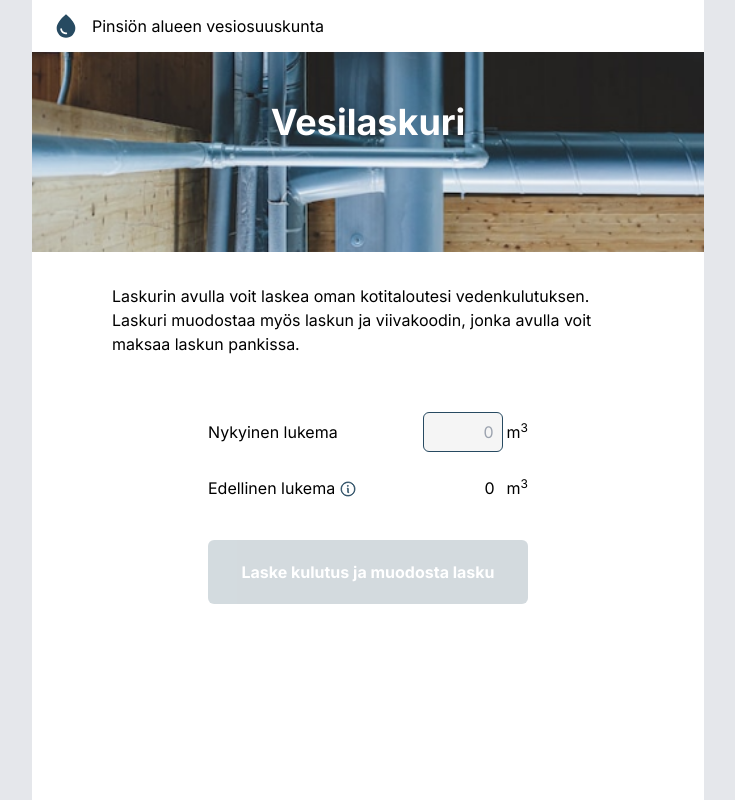
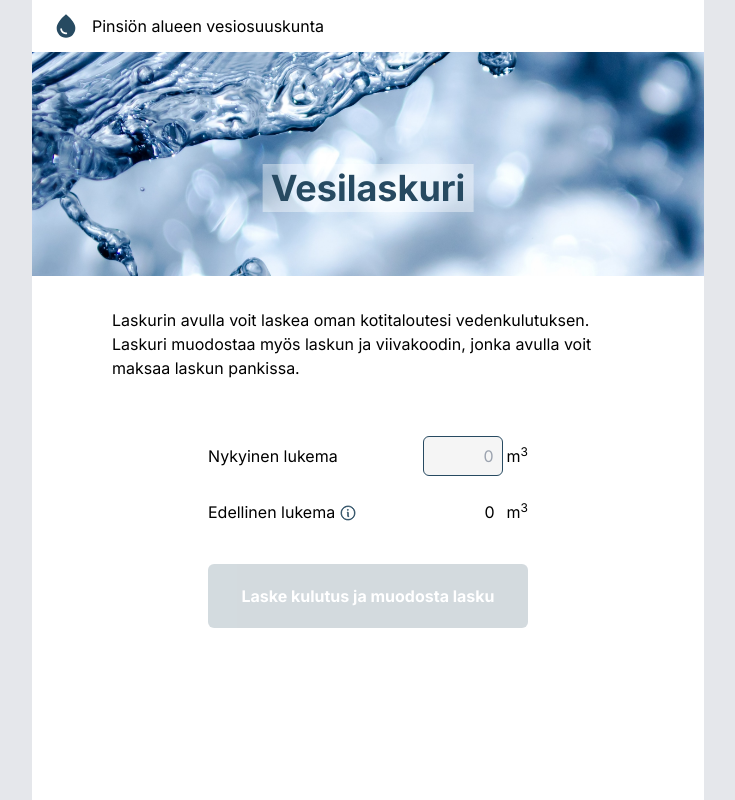
Before and after one commit to samuliasmala/vesilaskuri, a Next.js app: page / in a window 1280 px wide. Shown: the whole page, without its empty margins (272-1007 px from the left). Built offline with nearby package versions, Linux system fonts and the light colour scheme.

Commit message:
Update header picture

```diff
--- a/src/app/Header.tsx
+++ b/src/app/Header.tsx
@@ -1,6 +1,6 @@
 import { FC } from 'react';
 import Image from 'next/image';
-import pipesImg from '~/images/pipes.png';
+import waterImg from '~/images/water-background.jpg';
 import dropImg from '~/images/water-drop.svg';
 
 export const Header: FC = () => {
@@ -16,16 +16,16 @@ export const Header: FC = () => {
         />
         Pinsiön alueen vesiosuuskunta
       </div>
-      <div className="relative h-[25vh] w-full print:hidden">
+      <div className="relative aspect-[3/1.1] w-full print:hidden sm:aspect-[3/1]">
         <Image
-          src={pipesImg}
-          alt="Putkikuva"
+          src={waterImg}
+          alt=""
           fill={true}
           sizes="(max-width: 672px) 100vw, 672px"
           className="object-cover"
           priority
         />
-        <div className="absolute left-1/2 top-1/4 -translate-x-1/2 text-4xl font-bold text-white">
+        <div className="absolute left-1/2 top-1/2 -translate-x-1/2 bg-white bg-opacity-40 px-2 py-1 text-4xl font-bold text-primary">
           Vesilaskuri
         </div>
       </div>
```
Also changed, not shown: src/images/pipes.png (deleted), src/images/water-background.jpg (added).
